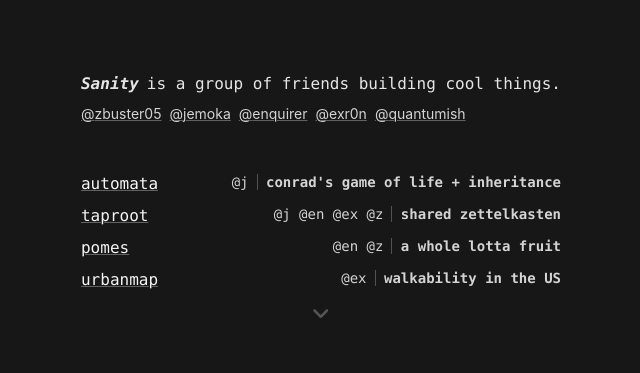
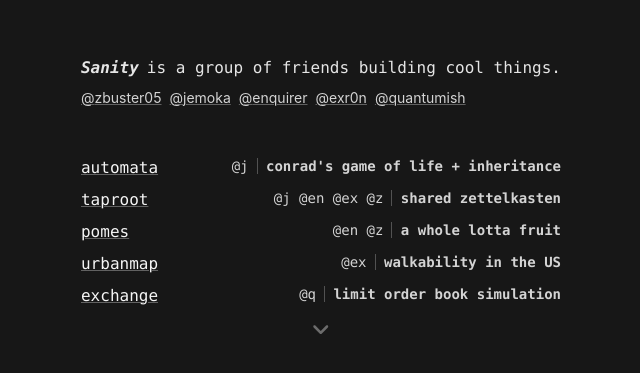
Before and after one commit to Jemoka/sanity, a React (Create React App) app: page / in a window 1280 px wide. Shown: the part 215-588 px from the top of the page, without its empty margins (319-959 px from the left). Built offline with nearby package versions, Linux system fonts and the light colour scheme.

Commit message:
Update App.js

```diff
--- a/src/App.js
+++ b/src/App.js
@@ -15,7 +15,8 @@ const FEATURED_PROJECTS = [
     { link: "https://automata.jklsnt.com/", title: "automata", authors: [ "@j" ], desc: "conrad's game of life + inheritance" },
     { link: "https://taproot3.jklsnt.com/", title: "taproot", authors: [ "@j @en @ex @z" ], desc: "shared zettelkasten" },
     { link: "https://poems.jklsnt.com/", title: "pomes", authors: ["@en @z"], desc: "a whole lotta fruit"},
-    { link: "https://urbanmap.exr0n.com/", title: "urbanmap", authors: ["@ex"], desc: "walkability in the US"}
+    { link: "https://urbanmap.exr0n.com/", title: "urbanmap", authors: ["@ex"], desc: "walkability in the US"},
+    { link: "http://exchange.jklsnt.com/", title: "exchange", authors: ["@q"], desc: "limit order book simulation"},
 ];
 const ARXIVED_PROJECTS = [
     { link: "http://meshwave.exr0n.com/", title: "meshwave", authors: [ "@ex" ], desc: "time synced boredem repellent v2" },
```
